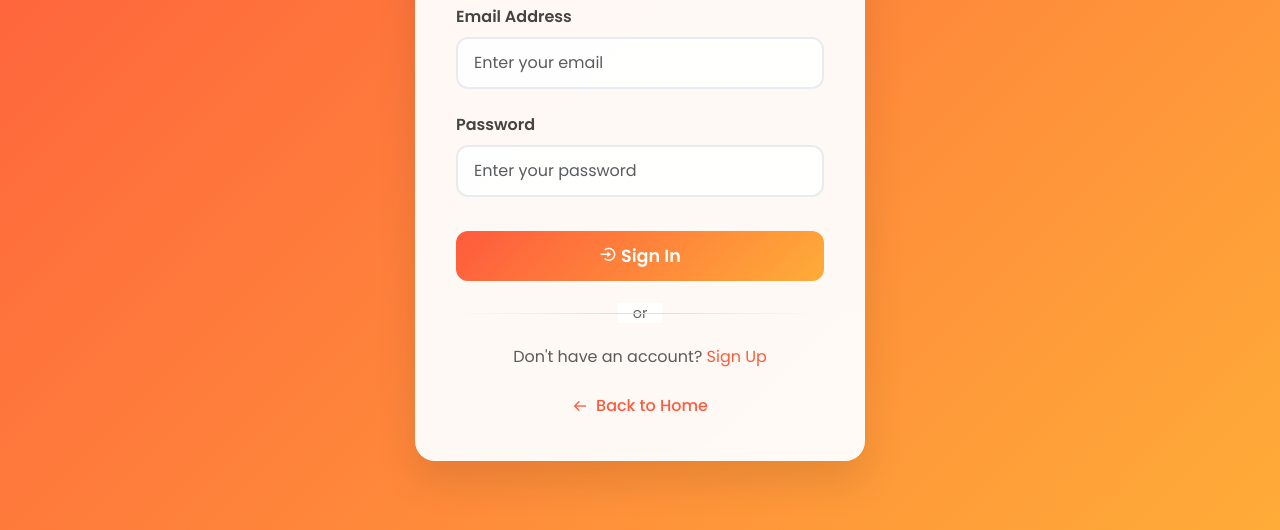
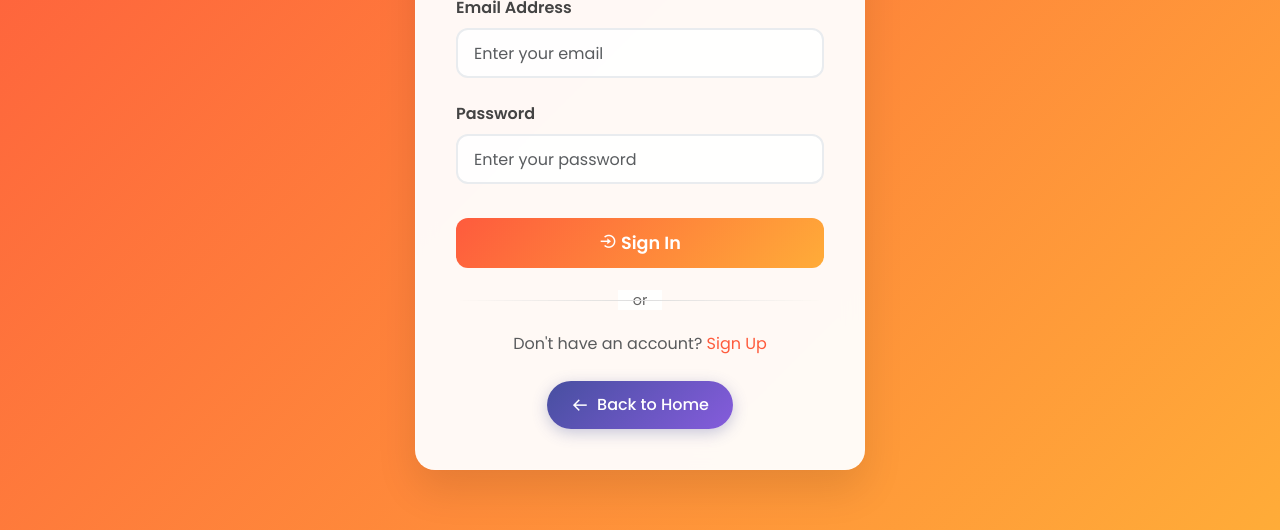
Before and after one commit to isurulaksha/car-rental-service-website, a website: page login.html in a window 1280 px wide. Shown: the part 270-800 px from the top of the page. Drawn offline with nearby package versions, Linux system fonts and the light colour scheme; a small style sheet from the web is missing.

Commit message:
Update login.html

```diff
--- a/login.html
+++ b/login.html
@@ -54,6 +54,13 @@
             color: #444;
             font-weight: 600;
             margin-bottom: 8px;
+            display: block;
+            width: 100%;
+        }
+
+        .mb-4 {
+            margin-bottom: 1.5rem !important;
+            width: 100%;
         }
 
         .form-control {
@@ -63,6 +70,9 @@
             font-size: 1rem;
             transition: all 0.3s ease;
             background: rgba(255, 255, 255, 0.9);
+            width: 100%;
+            box-sizing: border-box;
+            height: 50px;
         }
 
         .form-control:focus {
@@ -96,18 +106,31 @@
         }
 
         .back-link a {
-            color: #fe5b3d;
-            text-decoration: none;
-            font-weight: 500;
-            transition: all 0.3s ease;
             display: inline-flex;
             align-items: center;
             gap: 8px;
+            background: linear-gradient(135deg, #474fa0 0%, #855cdc 100%);
+            color: white;
+            padding: 12px 24px;
+            border-radius: 25px;
+            text-decoration: none;
+            font-size: 16px;
+            font-weight: 500;
+            transition: all 0.3s ease;
+            box-shadow: 0 4px 15px rgba(71, 79, 160, 0.3);
+            border: none;
+            cursor: pointer;
         }
 
         .back-link a:hover {
-            color: #ffac38;
-            transform: translateX(-5px);
+            transform: translateY(-2px);
+            box-shadow: 0 6px 20px rgba(71, 79, 160, 0.4);
+            color: white;
+            text-decoration: none;
+        }
+
+        .back-link a i {
+            font-size: 18px;
         }
 
         .logo-section {
@@ -153,6 +176,31 @@
             .login-header h2 {
                 font-size: 1.8rem;
             }
+
+            .form-control {
+                height: 45px;
+                font-size: 0.95rem;
+            }
+
+            .back-link a {
+                padding: 10px 20px;
+                font-size: 14px;
+            }
+        }
+
+        /* Ensure form elements are properly aligned */
+        #loginForm {
+            width: 100%;
+        }
+
+        #loginForm .mb-4 {
+            width: 100%;
+            display: block;
+        }
+
+        #loginForm input {
+            width: 100% !important;
+            box-sizing: border-box !important;
         }
     </style>
 </head>
```
